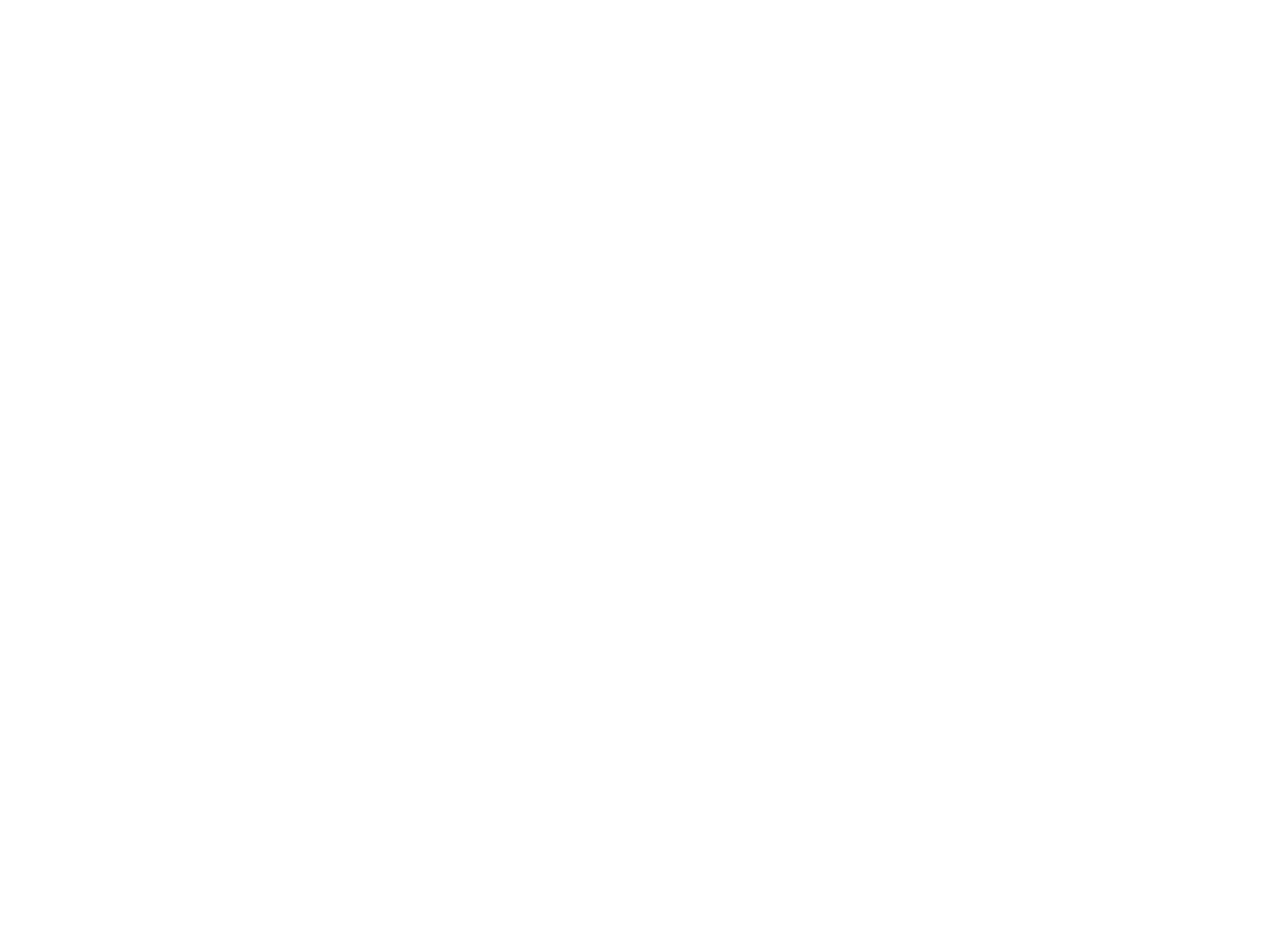
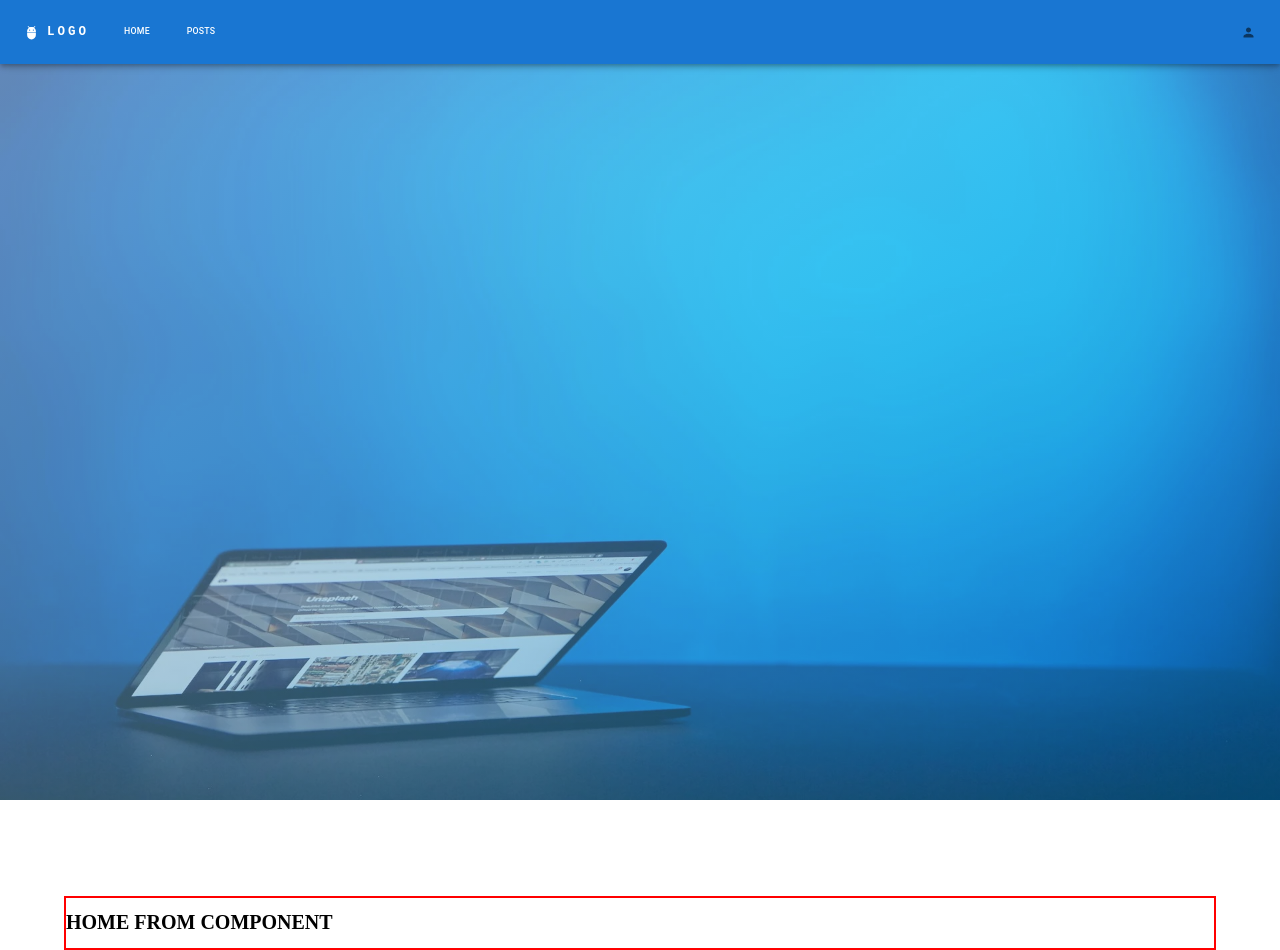
Before and after one commit to DanielMMITM/Forum-Front, a React (Vite) app: page / in a window 1280 px wide. Before the commit the page ends 800 px from the top, so only its background shows below. Built offline with nearby package versions, Linux system fonts and the light colour scheme.

Commit message:
Add - add home page

```diff
--- a/src/routes/AppRouter.tsx
+++ b/src/routes/AppRouter.tsx
@@ -1,12 +1,15 @@
 import { BrowserRouter, Route, Routes } from "react-router-dom";
 import PrivateRouter from "./PrivateRouter";
+import { Home } from "../pages/Home/Home";
+import { NavBar } from "../components/NavBar/NavBar";
 
 export const AppRouter = () => {
   return (
     <BrowserRouter>
+      <NavBar />
       <Routes>
-        <Route path="/"></Route>
-        <Route path="/login"></Route>
+        <Route path="/" element={<Home />}></Route>
+        <Route path="/login" element={<h1>Login</h1>}></Route>
         <Route element={<PrivateRouter />}>
           <Route path="/account"></Route>
           <Route path="/posts"></Route>
```
